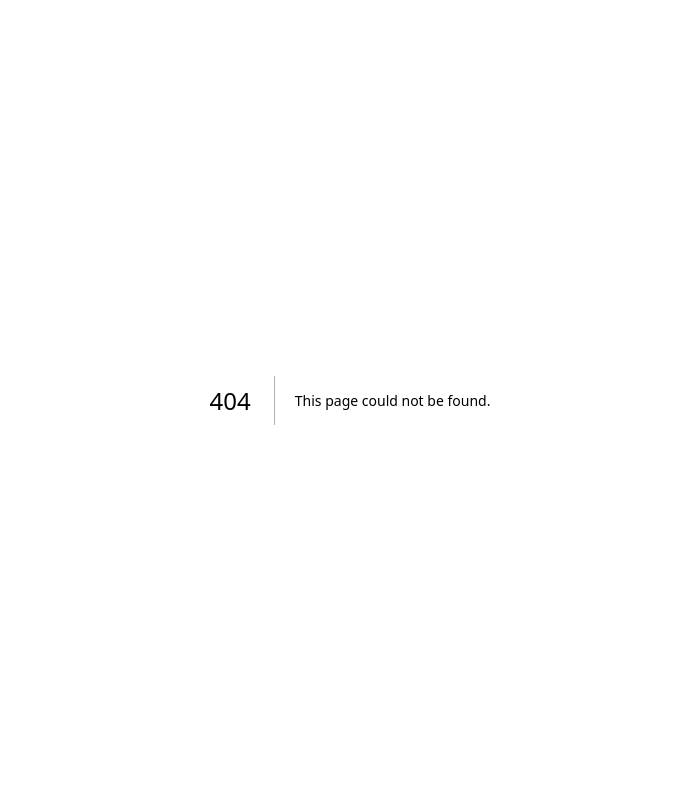
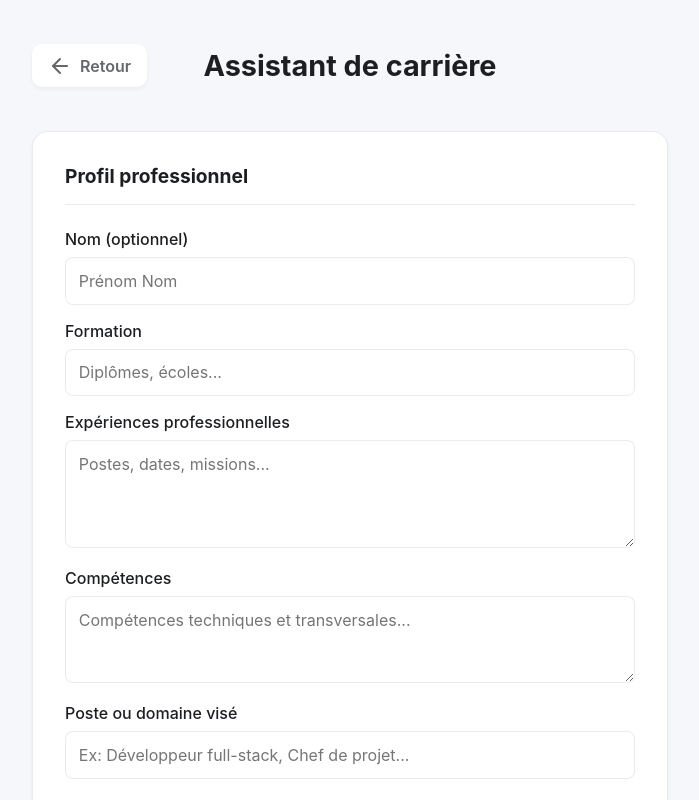
Before and after one commit to Laxyny/Piscine_NextJS, a Next.js app: page /career in a window 1280 px wide. Before the commit this address had no page. Shown: the whole page, without its empty margins (290-989 px from the left). Built offline with nearby package versions, Linux system fonts and the light colour scheme; no server answers; sample sign-in values are in the browser's storage.

Commit message:
*ADD* ajout assistant carrière

```diff
--- /dev/null
+++ b/app/api/career/route.js
@@ -0,0 +1,102 @@
+import { NextResponse } from 'next/server';
+import { db } from '../../../backend/lib/db';
+import { collection, addDoc } from 'firebase/firestore';
+
+export const dynamic = 'force-dynamic';
+
+function parseStructuredResponse(text) {
+  const cvMatch = text.match(/##\s*CV\s*([\s\S]*?)(?=##\s*Lettre|$)/i);
+  const lettreMatch = text.match(/##\s*Lettre\s*(?:de\s*motivation)?\s*([\s\S]*?)(?=##\s*Suggestions|$)/i);
+  const suggestionsMatch = text.match(/##\s*Suggestions\s*([\s\S]*?)$/i);
+  return {
+    cv: (cvMatch && cvMatch[1].trim()) || '',
+    lettre: (lettreMatch && lettreMatch[1].trim()) || '',
+    suggestions: (suggestionsMatch && suggestionsMatch[1].trim()) || ''
+  };
+}
+
+export async function POST(request) {
+  try {
+    const body = await request.json();
+    const { userId, nom, formation, experiences, competences, poste } = body;
+
+    if (!userId) return NextResponse.json({ error: 'User ID required' }, { status: 400 });
+
+    const hasContent = [formation, experiences, competences, poste].some(
+      (v) => v && String(v).trim().length > 0
+    );
+    if (!hasContent)
+      return NextResponse.json(
+        { error: 'Renseignez au moins un champ parmi formation, expériences, compétences ou poste visé.' },
+        { status: 400 }
+      );
+
+    const apiKey = process.env.GROK_API_KEY;
+    if (!apiKey) return NextResponse.json({ error: 'API non configurée' }, { status: 500 });
+
+    const profileText = [
+      nom && `Nom: ${nom}`,
+      formation && `Formation: ${formation}`,
+      experiences && `Expériences professionnelles: ${experiences}`,
+      competences && `Compétences: ${competences}`,
+      poste && `Poste ou domaine visé: ${poste}`
+    ].filter(Boolean).join('\n');
+
+    const systemPrompt = `Tu es un expert en recrutement et en rédaction de CV et lettres de motivation.
+Tu dois répondre UNIQUEMENT avec le format suivant, sans rien avant ni après:
+
+## CV
+[Propose un CV structuré et professionnel adapté au profil]
+
+## Lettre de motivation
+[Propose une lettre de motivation rédigée et personnalisée]
+
+## Suggestions
+[Liste de conseils concrets pour améliorer la candidature, sous forme de points]
+
+Utilise des titres de section clairs dans le CV (Profil, Compétences, Expériences, etc.).`;
+
+    const userPrompt = `Voici le profil professionnel à partir duquel générer un CV, une lettre de motivation et des suggestions:\n\n${profileText}`;
+
+    const res = await fetch('https://api.x.ai/v1/chat/completions', {
+      method: 'POST',
+      headers: {
+        'Content-Type': 'application/json',
+        Authorization: `Bearer ${apiKey}`
+      },
+      body: JSON.stringify({
+        messages: [
+          { role: 'system', content: systemPrompt },
+          { role: 'user', content: userPrompt }
+        ],
+        model: 'grok-4-latest',
+        stream: false,
+        temperature: 0.6
+      })
+    });
+
+    if (!res.ok) throw new Error('AI request failed');
+    const data = await res.json();
+    const rawContent = data.choices?.[0]?.message?.content || '';
+    const { cv, lettre, suggestions } = parseStructuredResponse(rawContent);
+
+    const docRef = await addDoc(collection(db, 'careerGenerations'), {
+      userId,
+      profile: { nom: nom || '', formation: formation || '', experiences: experiences || '', competences: competences || '', poste: poste || '' },
+      cv,
+      lettre,
+      suggestions,
+      createdAt: new Date().toISOString()
+    });
+
+    return NextResponse.json({
+      id: docRef.id,
+      cv,
+      lettre,
+      suggestions
+    });
+  } catch (e) {
+    console.error(e);
+    return NextResponse.json({ error: 'Erreur serveur' }, { status: 500 });
+  }
+}
--- /dev/null
+++ b/app/career/page.jsx
@@ -0,0 +1,160 @@
+"use client";
+import { useState, useEffect } from 'react';
+import { useAuth } from '../../frontend/hooks/useAuth';
+import Link from 'next/link';
+import { useRouter } from 'next/navigation';
+import { AuthProvider } from '../../frontend/hooks/useAuth';
+import { SettingsProvider } from '../../frontend/context/SettingsContext';
+import ReactMarkdown from 'react-markdown';
+
+function CareerContent() {
+  const { user, loading: authLoading } = useAuth();
+  const router = useRouter();
+  const [form, setForm] = useState({
+    nom: '',
+    formation: '',
+    experiences: '',
+    competences: '',
+    poste: ''
+  });
+  const [loading, setLoading] = useState(false);
+  const [result, setResult] = useState(null);
+  const [error, setError] = useState('');
+
+  useEffect(() => {
+    if (!authLoading && !user) router.replace('/');
+  }, [authLoading, user]);
+
+  if (authLoading || !user) return <div className="loading">Chargement...</div>;
+
+  const handleSubmit = async (e) => {
+    e.preventDefault();
+    setError('');
+    setResult(null);
+    const hasContent = [form.formation, form.experiences, form.competences, form.poste].some(
+      (v) => v && String(v).trim().length > 0
+    );
+    if (!hasContent) {
+      setError('Renseignez au moins un champ parmi formation, expériences, compétences ou poste visé.');
+      return;
+    }
+    setLoading(true);
+    try {
+      const res = await fetch('/api/career', {
+        method: 'POST',
+        headers: { 'Content-Type': 'application/json' },
+        body: JSON.stringify({ userId: user.uid, ...form })
+      });
+      const data = await res.json();
+      if (!res.ok) throw new Error(data.error || 'Erreur');
+      setResult(data);
+    } catch (e) {
+      setError(e.message || 'Erreur lors de la génération.');
+    } finally {
+      setLoading(false);
+    }
+  };
+
+  return (
+    <div className="settings-container">
+      <header className="settings-header">
+        <Link href="/" className="back-link">
+          <svg width="24" height="24" viewBox="0 0 24 24" fill="none" stroke="currentColor" strokeWidth="2" strokeLinecap="round" strokeLinejoin="round">
+            <line x1="19" y1="12" x2="5" y2="12"></line>
+            <polyline points="12 19 5 12 12 5"></polyline>
+          </svg>
+          Retour
+        </Link>
+        <h1>Assistant de carrière</h1>
+      </header>
+
+      <section className="settings-section">
+        <h2>Profil professionnel</h2>
+        <form onSubmit={handleSubmit} className="career-form">
+          <div className="form-group">
+            <label>Nom (optionnel)</label>
+            <input
+              type="text"
+              value={form.nom}
+              onChange={(e) => setForm({ ...form, nom: e.target.value })}
+              placeholder="Prénom Nom"
+            />
+          </div>
+          <div className="form-group">
+            <label>Formation</label>
+            <input
+              type="text"
+              value={form.formation}
+              onChange={(e) => setForm({ ...form, formation: e.target.value })}
+              placeholder="Diplômes, écoles..."
+            />
+          </div>
+          <div className="form-group">
+            <label>Expériences professionnelles</label>
+            <textarea
+              value={form.experiences}
+              onChange={(e) => setForm({ ...form, experiences: e.target.value })}
+              placeholder="Postes, dates, missions..."
+              rows={4}
+            />
+          </div>
+          <div className="form-group">
+            <label>Compétences</label>
+            <textarea
+              value={form.competences}
+              onChange={(e) => setForm({ ...form, competences: e.target.value })}
+              placeholder="Compétences techniques et transversales..."
+              rows={3}
+            />
+          </div>
+          <div className="form-group">
+            <label>Poste ou domaine visé</label>
+            <input
+              type="text"
+              value={form.poste}
+              onChange={(e) => setForm({ ...form, poste: e.target.value })}
+              placeholder="Ex: Développeur full-stack, Chef de projet..."
+            />
+          </div>
+          {error && <p className="career-error">{error}</p>}
+          <button type="submit" className="save-btn" disabled={loading} style={{ marginTop: '1rem' }}>
+            {loading ? 'Génération...' : 'Générer CV et lettre'}
+          </button>
+        </form>
+      </section>
+
+      {result && (
+        <>
+          <section className="settings-section career-result">
+            <h2>CV</h2>
+            <div className="career-block markdown-content">
+              <ReactMarkdown>{result.cv || '—'}</ReactMarkdown>
+            </div>
+          </section>
+          <section className="settings-section career-result">
+            <h2>Lettre de motivation</h2>
+            <div className="career-block markdown-content">
+              <ReactMarkdown>{result.lettre || '—'}</ReactMarkdown>
+            </div>
+          </section>
+          <section className="settings-section career-result">
+            <h2>Suggestions</h2>
+            <div className="career-block markdown-content">
+              <ReactMarkdown>{result.suggestions || '—'}</ReactMarkdown>
+            </div>
+          </section>
+        </>
+      )}
+    </div>
+  );
+}
+
+export default function CareerPage() {
+  return (
+    <SettingsProvider>
+      <AuthProvider>
+        <CareerContent />
+      </AuthProvider>
+    </SettingsProvider>
+  );
+}
--- a/frontend/styles/globals.css
+++ b/frontend/styles/globals.css
@@ -467,6 +467,11 @@ html, body {
     border-bottom: 1px solid var(--border-color);
     padding-bottom: 1rem;
 }
+
+.career-form .form-group { margin-bottom: 1rem; }
+.career-error { color: var(--error-color, #dc3545); margin: 0.5rem 0; font-size: 0.9rem; }
+.career-result .career-block { margin-top: 1rem; }
+.career-block.markdown-content { padding: 1rem; background: var(--input-bg); border-radius: 10px; border: 1px solid var(--border-color); }
 
 .profile-info {
     display: flex;
```
Also changed, not shown: frontend/components/Sidebar.jsx (+9 -0 lines).
